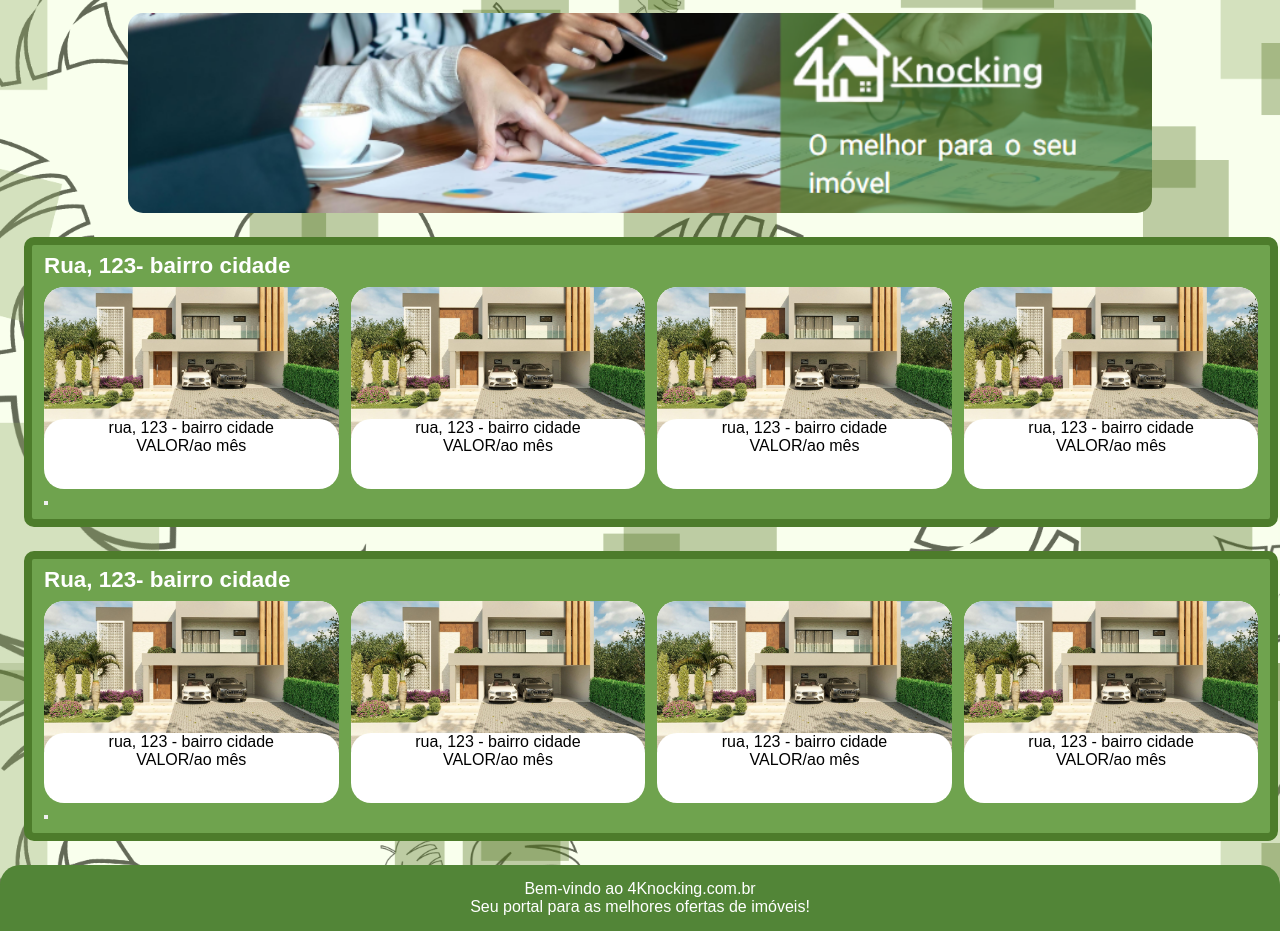
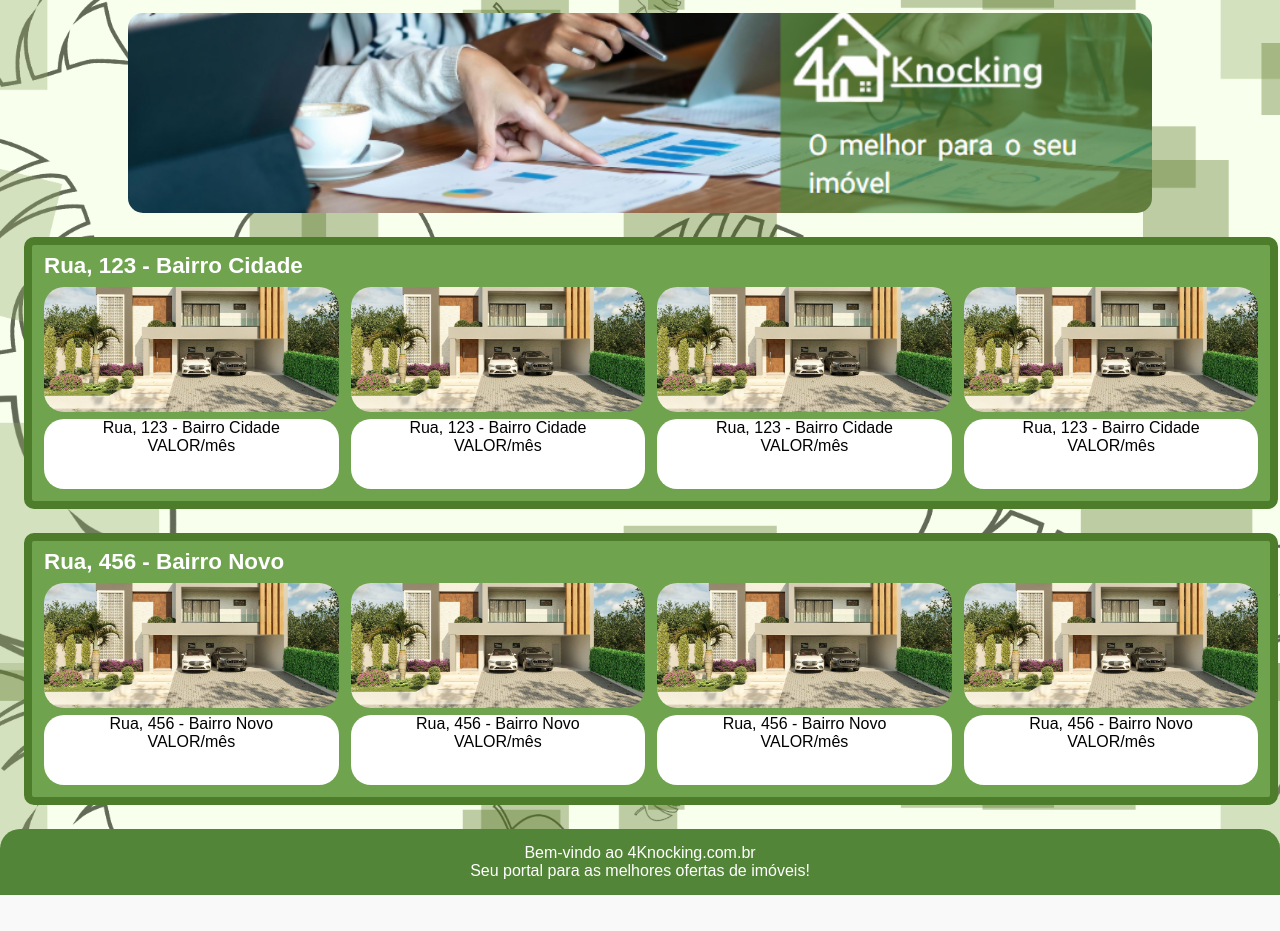
Before and after one commit to stxrly-afk/4knocking, a plain HTML site: page sala-de-aula/home.html in a window 1280 px wide. Shown: the part 137-1068 px from the top of the page. After the commit the page ends 1032 px from the top, so only its background shows below. Drawn offline with nearby package versions, Linux system fonts and the light colour scheme.

Commit message:
Add files via upload

```diff
--- a/sala-de-aula/home.css
+++ b/sala-de-aula/home.css
@@ -270,7 +270,10 @@ header img {
 }
 
 /* Card de imagem ou descrição */
-.casa,
+.casa {
+    width: auto;
+    height: 125px;
+}
 .especificacao {
     background: #fff;
     border: none;
@@ -283,10 +286,10 @@ header img {
 /* Imagem dentro da casa */
 .casa img {
     width: 100%;
-    height: 125%;
+    height: 100%;
     object-fit: cover;
-    display: block;
-    border-radius: 20px 20px 0 0;
+    transition: transform 0.3s ease;
+    border-radius: 20px;
 }
 
 /* Rodapé com fundo verde e texto centralizado */
@@ -298,3 +301,13 @@ footer {
     margin-top: 20px;
     border-radius: 20px 20px 0 0;
 }
+
+.casa a {
+    display: block;
+    width: 100%;
+    height: 100%;
+}
+
+.casa:hover img {
+    transform: scale(1.05);
+}
--- a/sala-de-aula/home.html
+++ b/sala-de-aula/home.html
@@ -8,15 +8,13 @@
 </head>
 <body>
     <header>
-        <img src="/img/1logo.png" alt="Logo 4Knocking" />
+        <img src="img/1logo.png" alt="Logo 4Knocking" />
 
-        <!-- Barra de Busca -->
         <div class="search-bar">
             <input type="text" placeholder="Digite sua pesquisa..." />
             <button>Buscar</button>
         </div>
 
-        <!-- Menu de Navegação -->
         <nav class="menu">
             <a href="./home.html">Home</a>
             <a href="./vendas.html">Vendas</a>
@@ -24,79 +22,95 @@
             <a href="#">Notificação</a>
         </nav>
 
-        <!-- Ícone do Usuário -->
         <div class="user-icon">
             <a href="/perfil.html"><ion-icon name="person-circle-outline"></ion-icon></a>
         </div>
     </header>
 
-    <!-- Banner Rotativo -->
     <div class="banner-container">
-        <img src="img/home.png" class="banner active" alt="Banner 1">>
+        <img src="img/home.png" class="banner active" alt="Banner 1">
     </div>
 
+    <!-- Seção 1 -->
     <section class="imovel">
-      <div class="titulo">Rua, 123- bairro cidade</div>
+        <div class="titulo">Rua, 123 - Bairro Cidade</div>
         <div class="grade">
-        <div class="casa"><img src="./img/casa.jpg" alt="Casa"></div>
-        <div class="casa"><img src="./img/casa.jpg" alt="Casa"></div>
-        <div class="casa"><img src="./img/casa.jpg" alt="Casa"></div>
-        <div class="casa"><img src="./img/casa.jpg" alt="Casa"></div>
+            <!-- Cards -->
             <div class="casa">
-          <div class="casa-nome">rua, 123 - bairro cidade</div>
-          <div class="valor">VALOR/ao mês</div>
+                <a href="#"><img src="./img/casa.jpg" alt="Casa"></a>
+            </div>
+            <div class="casa">
+                <a href="#"><img src="./img/casa.jpg" alt="Casa"></a>
+            </div>
+            <div class="casa">
+                <a href="#"><img src="./img/casa.jpg" alt="Casa"></a>
+            </div>
+            <div class="casa">
+                <a href="#"><img src="./img/casa.jpg" alt="Casa"></a>
+            </div>
+
+            <div class="especificacao">
+                <div class="casa-nome">Rua, 123 - Bairro Cidade</div>
+                <div class="valor">VALOR/mês</div>
             </div>
             <div class="especificacao">
-          <div class="casa-nome">rua, 123 - bairro cidade</div>
-          <div class="valor">VALOR/ao mês</div>
+                <div class="casa-nome">Rua, 123 - Bairro Cidade</div>
+                <div class="valor">VALOR/mês</div>
             </div>
             <div class="especificacao">
-          <div class="casa-nome">rua, 123 - bairro cidade</div>
-          <div class="valor">VALOR/ao mês</div>
+                <div class="casa-nome">Rua, 123 - Bairro Cidade</div>
+                <div class="valor">VALOR/mês</div>
             </div>
             <div class="especificacao">
-          <div class="casa-nome">rua, 123 - bairro cidade</div>
-          <div class="valor">VALOR/ao mês</div>
+                <div class="casa-nome">Rua, 123 - Bairro Cidade</div>
+                <div class="valor">VALOR/mês</div>
             </div>
         </div>
-      <button class="seta"><span></span></button>
     </section>
 
+    <!-- Seção 2 -->
     <section class="imovel">
-      <div class="titulo">Rua, 123- bairro cidade</div>
+        <div class="titulo">Rua, 456 - Bairro Novo</div>
         <div class="grade">
-        <div class="casa"><img src="./img/casa.jpg" alt="Casa"></div>
-        <div class="casa"><img src="./img/casa.jpg" alt="Casa"></div>
-        <div class="casa"><img src="./img/casa.jpg" alt="Casa"></div>
-        <div class="casa"><img src="./img/casa.jpg" alt="Casa"></div>
             <div class="casa">
-          <div class="casa-nome">rua, 123 - bairro cidade</div>
-          <div class="valor">VALOR/ao mês</div>
+                <a href="#"><img src="./img/casa.jpg" alt="Casa"></a>
+            </div>
+            <div class="casa">
+                <a href="#"><img src="./img/casa.jpg" alt="Casa"></a>
+            </div>
+            <div class="casa">
+                <a href="#"><img src="./img/casa.jpg" alt="Casa"></a>
+            </div>
+            <div class="casa">
+                <a href="#"><img src="./img/casa.jpg" alt="Casa"></a>
+            </div>
+
+            <div class="especificacao">
+                <div class="casa-nome">Rua, 456 - Bairro Novo</div>
+                <div class="valor">VALOR/mês</div>
             </div>
             <div class="especificacao">
-          <div class="casa-nome">rua, 123 - bairro cidade</div>
-          <div class="valor">VALOR/ao mês</div>
+                <div class="casa-nome">Rua, 456 - Bairro Novo</div>
+                <div class="valor">VALOR/mês</div>
             </div>
             <div class="especificacao">
-          <div class="casa-nome">rua, 123 - bairro cidade</div>
-          <div class="valor">VALOR/ao mês</div>
+                <div class="casa-nome">Rua, 456 - Bairro Novo</div>
+                <div class="valor">VALOR/mês</div>
             </div>
             <div class="especificacao">
-          <div class="casa-nome">rua, 123 - bairro cidade</div>
-          <div class="valor">VALOR/ao mês</div>
+                <div class="casa-nome">Rua, 456 - Bairro Novo</div>
+                <div class="valor">VALOR/mês</div>
             </div>
         </div>
-      <button class="seta"><span></span></button>
     </section>
-    <script src="script.js"></script>
-</body>
-  <div class="footer">
+
     <footer>
         <p>Bem-vindo ao 4Knocking.com.br</p>
         <p>Seu portal para as melhores ofertas de imóveis!</p>
     </footer>
-  </div>
 
+    <!-- Ionicons -->
     <script type="module" src="https://unpkg.com/ionicons@7.1.0/dist/ionicons/ionicons.esm.js"></script>
     <script nomodule src="https://unpkg.com/ionicons@7.1.0/dist/ionicons/ionicons.js"></script>
+</body>
 </html>
```
Also changed, not shown: perfil.html (+1 -1 lines), sala-de-aula/vendas.html (+1 -1 lines), sala-de-aula/vendas.css (line endings or trailing spaces). Lines whose indentation alone changed are shown as unchanged.
